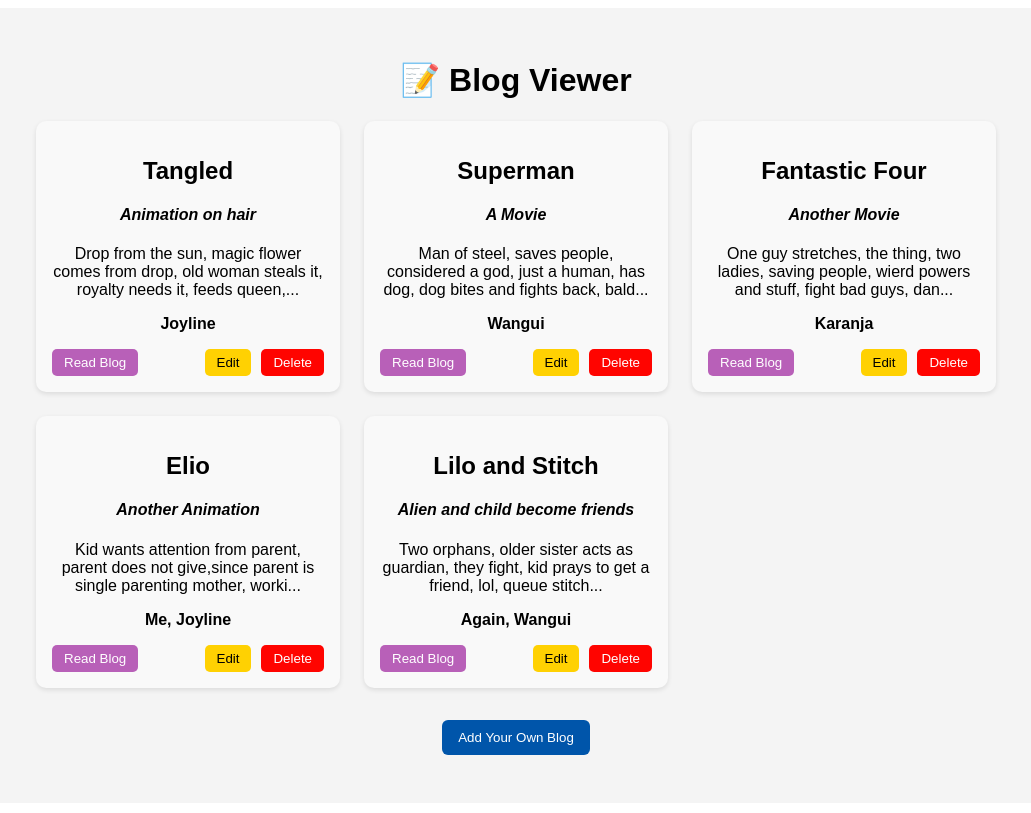
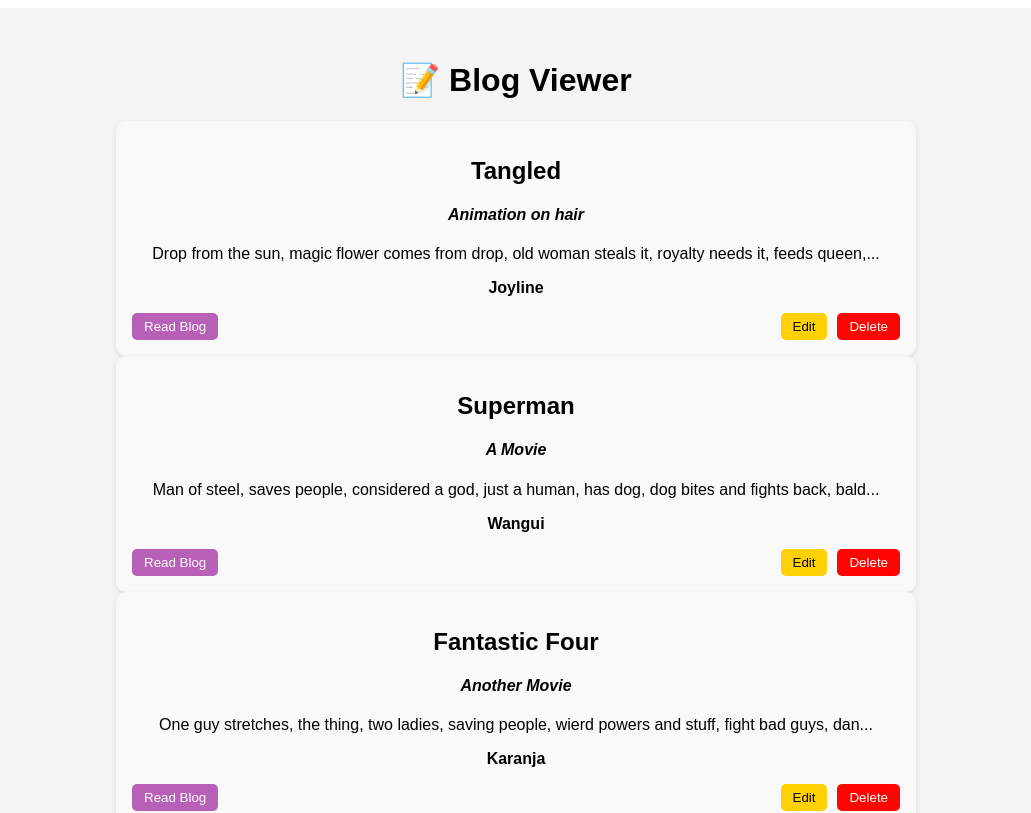
Before and after one commit to jKaranja19/vue-project, a Vue app: page / in a window 1280 px wide. Shown: the top 813 px of the page, without its empty margins (124-1155 px from the left). Built offline with nearby package versions, Linux system fonts and the light colour scheme; the HTML template or start-up script is replaced by a standard one.

Commit message:
Improving flex direction

```diff
--- a/src/components/BlogList.vue
+++ b/src/components/BlogList.vue
@@ -121,14 +121,15 @@
 
 <style scoped>
 .container {
-  max-width: 960px;
+  max-width: 800px; /* Narrower container for better column reading */
   margin: 0 auto;
-  text-align: center;
+  padding: 0 20px; /* Add some padding on sides */
 }
 
-.grid-container {
-  display: grid;
-  grid-template-columns: repeat(auto-fit, minmax(280px, 1fr));
+/* Checking the flex direction to be a column  */
+.posts-column {
+  display: flex;
+  flex-direction: column;
   gap: 1.5rem;
   margin-bottom: 2rem;
 }
--- a/src/stores/blogStore.js
+++ b/src/stores/blogStore.js
@@ -35,7 +35,6 @@
         paragraph: 'Two orphans, older sister acts as guardian, they fight, kid prays to get a friend, lol, queue stitch, the movie is literally on the aspect of child being friends with wierd alien, and more aliens are still around and they help ythem find their purpose...',
         author: 'Again, Wangui',
       }
-      // ... other initial posts
     ]
   }),
   actions: {
```
